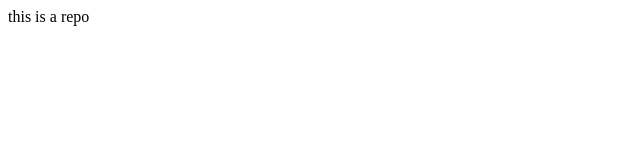
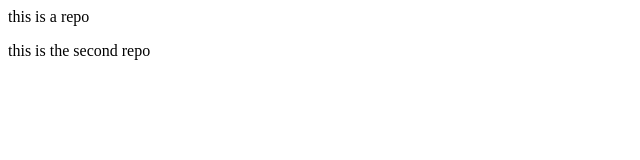
Before and after one commit to nikhillaxkar/localrepo, a plain HTML site: page index.html in a window 1280 px wide. Shown: the whole page, without its empty margins (0-640 px from the left). Drawn offline with Linux system fonts and the light colour scheme.

Commit message:
add new branch

```diff
--- a/index.html
+++ b/index.html
@@ -1 +1,2 @@
 <p>this is a repo</p>
+<p>this is the second repo</p>
```
